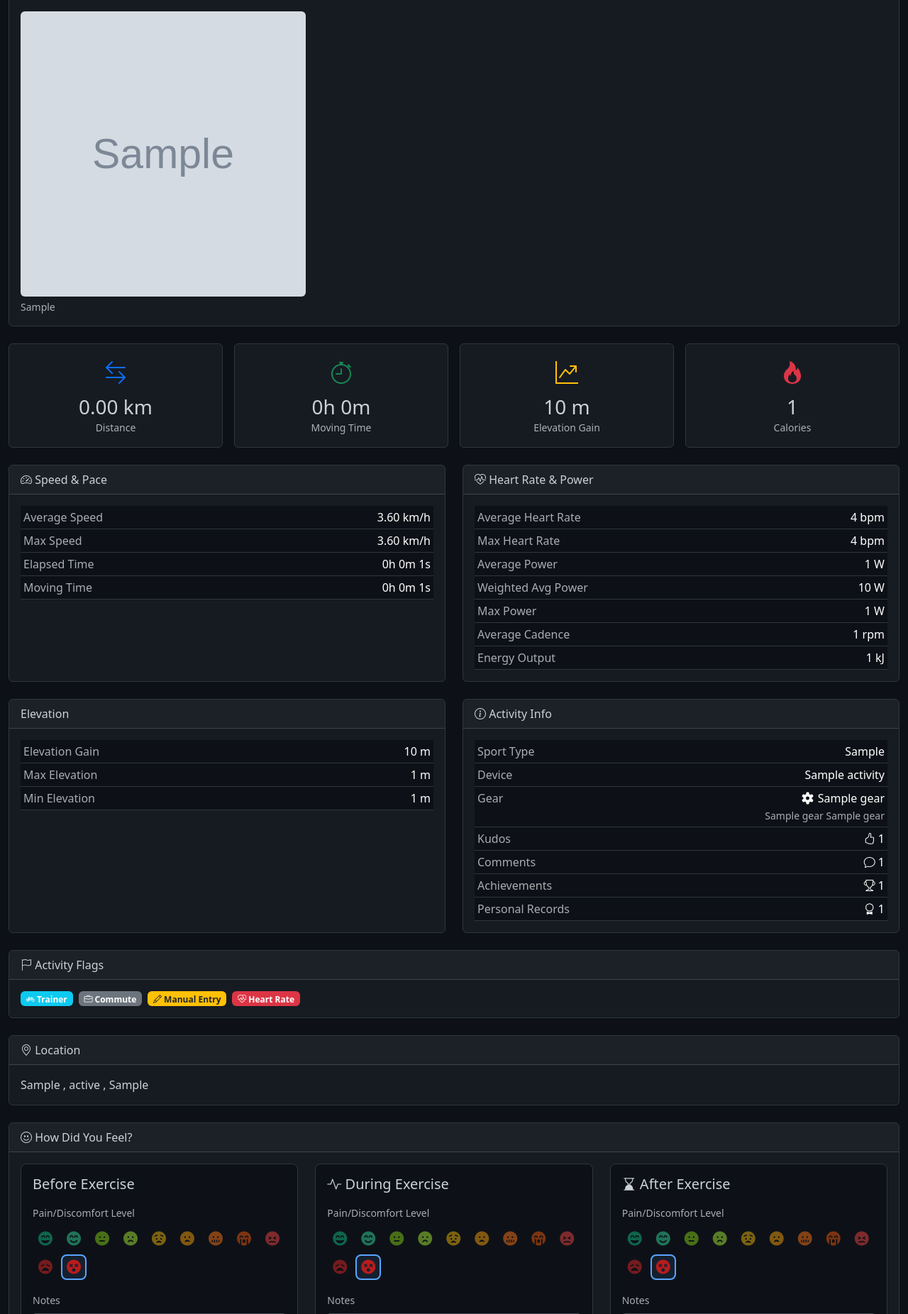
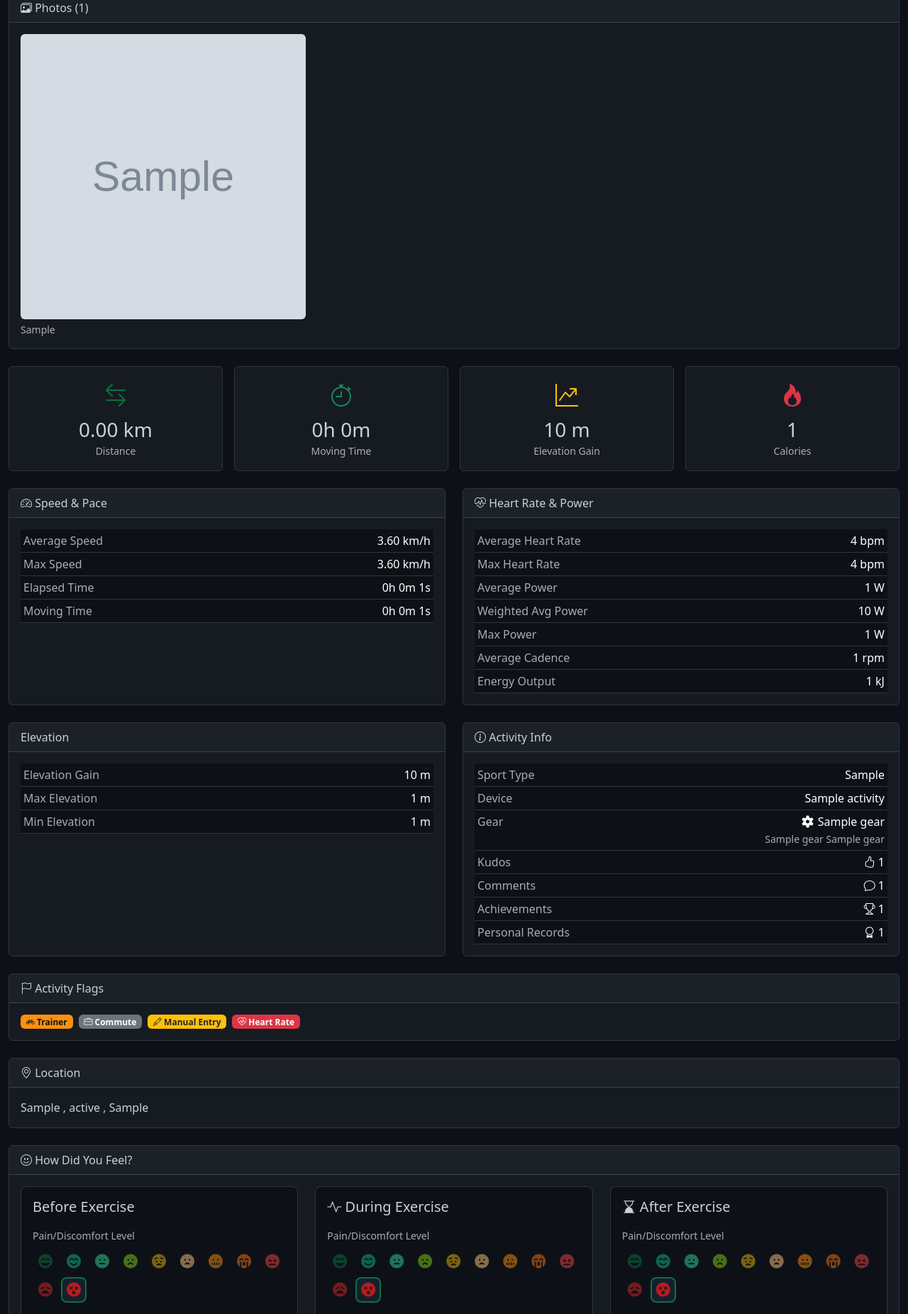
Before and after one commit to benniblau/activity-manager, a Flask app: page /activity/1 in a window 1280 px wide. Shown: the part 840-2692 px from the top of the page at 71% size. Run offline with Flask 3, Linux system fonts and the light colour scheme; data comes from the database, SQL or seed files in the repository; tables that the repository leaves empty hold one stand-in row (values such as "Sample post"); grey boxes marked "Sample" are stand-in pictures.

Commit message:
New brand and color

```diff
--- a/app/static/css/style.css
+++ b/app/static/css/style.css
@@ -2,15 +2,33 @@
     --bs-body-bg: #0d1117;
     --bs-body-color: #c9d1d9;
 
-    /* Pain scale colors (0-10, green to red gradient) */
-    --pain-color-0: #10b981;
-    --pain-color-1: #34d399;
-    --pain-color-2: #84cc16;
-    --pain-color-3: #a3e635;
+    /* Logo Color Palette */
+    --logo-green-primary: #0d7140;
+    --logo-green-dark: #085333;
+    --logo-green-darker: #085332;
+    --logo-green-light: #10a159;
+    --logo-green-lighter: #14b866;
+    --logo-orange-primary: #fb910e;
+    --logo-orange-light: #fdc782;
+    --logo-orange-dark: #fb900e;
+    --logo-orange-darker: #e07c00;
+    --logo-orange-medium: #fca543;
+    --logo-neutral: #b2b3a5;
+
+    /* Brand Accent Colors (derived from logo) */
+    --accent-primary: var(--logo-green-primary);
+    --accent-secondary: var(--logo-orange-primary);
+    --accent-light: var(--logo-orange-light);
+
+    /* Pain scale colors (0-10, green to orange to red gradient - aligned with logo) */
+    --pain-color-0: #0d7140;
+    --pain-color-1: #10b981;
+    --pain-color-2: #34d399;
+    --pain-color-3: #84cc16;
     --pain-color-4: #eab308;
-    --pain-color-5: #f59e0b;
-    --pain-color-6: #f97316;
-    --pain-color-7: #ea580c;
+    --pain-color-5: #fdc782;
+    --pain-color-6: #fb910e;
+    --pain-color-7: #f97316;
     --pain-color-8: #ef4444;
     --pain-color-9: #dc2626;
     --pain-color-10: #b91c1c;
@@ -121,9 +139,83 @@ body {
     color: var(--bs-body-color);
 }
 
+/* Bootstrap Color Overrides */
+.btn-primary {
+    --bs-btn-bg: var(--accent-secondary);
+    --bs-btn-border-color: var(--accent-secondary);
+    --bs-btn-hover-bg: var(--logo-orange-dark);
+    --bs-btn-hover-border-color: var(--logo-orange-dark);
+    --bs-btn-active-bg: var(--logo-orange-dark);
+    --bs-btn-active-border-color: var(--logo-orange-dark);
+}
+
+.text-primary {
+    color: var(--accent-primary) !important;
+}
+
+.text-info {
+    color: var(--accent-secondary) !important;
+}
+
+.bg-info {
+    background-color: var(--accent-secondary) !important;
+}
+
+.badge.bg-info {
+    background-color: var(--accent-secondary) !important;
+    color: #0d1117 !important;
+}
+
+/* Link colors */
+a {
+    color: var(--accent-primary);
+}
+
+a:hover {
+    color: var(--accent-secondary);
+}
+
+/* Focus states */
+.form-control:focus,
+.form-select:focus {
+    border-color: var(--accent-primary);
+    box-shadow: 0 0 0 0.25rem rgba(13, 113, 64, 0.25);
+}
+
+/* Checkbox and radio button colors */
+.form-check-input:checked {
+    background-color: var(--accent-primary);
+    border-color: var(--accent-primary);
+}
+
+.form-check-input:focus {
+    border-color: var(--accent-primary);
+    box-shadow: 0 0 0 0.25rem rgba(13, 113, 64, 0.25);
+}
+
+/* Bootstrap Alert overrides */
+.alert-info {
+    --bs-alert-color: #0d1117;
+    --bs-alert-bg: rgba(251, 145, 14, 0.1);
+    --bs-alert-border-color: var(--accent-secondary);
+}
+
 .navbar {
     background-color: #161b22 !important;
     border-bottom: 1px solid #30363d;
+}
+
+.navbar-nav .nav-link {
+    color: var(--bs-body-color);
+}
+
+.navbar-nav .nav-link:hover,
+.navbar-nav .nav-link:focus {
+    color: var(--accent-secondary);
+}
+
+.navbar-nav .nav-link.active {
+    color: var(--accent-primary);
 }
 
 .table {
@@ -276,7 +368,7 @@ body {
 
 .pain-scale-option.selected {
     opacity: 1;
-    border-color: #58a6ff;
+    border-color: var(--accent-primary);
     background-color: rgba(88, 166, 255, 0.1);
 }
 
@@ -852,7 +944,7 @@ body {
 }
 
 .pain-scale-option.selected {
-    border-color: #58a6ff;
+    border-color: var(--accent-primary);
     background-color: rgba(88, 166, 255, 0.1);
 }
 
--- a/app/templates/activity_detail.html
+++ b/app/templates/activity_detail.html
@@ -441,17 +441,17 @@
                         <div class="mb-3">
                             <label class="form-label small text-muted">Pain/Discomfort Level</label>
                             <div class="pain-scale-selector" data-input="feeling_before_pain">
-                                <div class="pain-scale-option {% if activity.feeling_before_pain == 0 %}selected{% endif %}" data-value="0" title="Level 0"><i class="fa-solid fa-face-grin-beam" style="color: #10b981;"></i></div>
-                                <div class="pain-scale-option {% if activity.feeling_before_pain == 1 %}selected{% endif %}" data-value="1" title="Level 1"><i class="fa-solid fa-face-smile-beam" style="color: #34d399;"></i></div>
-                                <div class="pain-scale-option {% if activity.feeling_before_pain == 2 %}selected{% endif %}" data-value="2" title="Level 2"><i class="fa-solid fa-face-meh" style="color: #84cc16;"></i></div>
-                                <div class="pain-scale-option {% if activity.feeling_before_pain == 3 %}selected{% endif %}" data-value="3" title="Level 3"><i class="fa-solid fa-face-frown-slight" style="color: #a3e635;"></i></div>
-                                <div class="pain-scale-option {% if activity.feeling_before_pain == 4 %}selected{% endif %}" data-value="4" title="Level 4"><i class="fa-solid fa-face-worried" style="color: #eab308;"></i></div>
-                                <div class="pain-scale-option {% if activity.feeling_before_pain == 5 %}selected{% endif %}" data-value="5" title="Level 5"><i class="fa-solid fa-face-frown-open" style="color: #f59e0b;"></i></div>
-                                <div class="pain-scale-option {% if activity.feeling_before_pain == 6 %}selected{% endif %}" data-value="6" title="Level 6"><i class="fa-solid fa-face-grimace" style="color: #f97316;"></i></div>
-                                <div class="pain-scale-option {% if activity.feeling_before_pain == 7 %}selected{% endif %}" data-value="7" title="Level 7"><i class="fa-solid fa-face-sad-cry" style="color: #ea580c;"></i></div>
-                                <div class="pain-scale-option {% if activity.feeling_before_pain == 8 %}selected{% endif %}" data-value="8" title="Level 8"><i class="fa-solid fa-face-confounded" style="color: #ef4444;"></i></div>
-                                <div class="pain-scale-option {% if activity.feeling_before_pain == 9 %}selected{% endif %}" data-value="9" title="Level 9"><i class="fa-solid fa-face-weary" style="color: #dc2626;"></i></div>
-                                <div class="pain-scale-option {% if activity.feeling_before_pain == 10 %}selected{% endif %}" data-value="10" title="Level 10"><i class="fa-solid fa-face-dizzy" style="color: #b91c1c;"></i></div>
+                                <div class="pain-scale-option {% if activity.feeling_before_pain == 0 %}selected{% endif %}" data-value="0" title="Level 0"><i class="fa-solid fa-face-grin-beam pain-icon--level-0"></i></div>
+                                <div class="pain-scale-option {% if activity.feeling_before_pain == 1 %}selected{% endif %}" data-value="1" title="Level 1"><i class="fa-solid fa-face-smile-beam pain-icon--level-1"></i></div>
+                                <div class="pain-scale-option {% if activity.feeling_before_pain == 2 %}selected{% endif %}" data-value="2" title="Level 2"><i class="fa-solid fa-face-meh pain-icon--level-2"></i></div>
+                                <div class="pain-scale-option {% if activity.feeling_before_pain == 3 %}selected{% endif %}" data-value="3" title="Level 3"><i class="fa-solid fa-face-frown-slight pain-icon--level-3"></i></div>
+                                <div class="pain-scale-option {% if activity.feeling_before_pain == 4 %}selected{% endif %}" data-value="4" title="Level 4"><i class="fa-solid fa-face-worried pain-icon--level-4"></i></div>
+                                <div class="pain-scale-option {% if activity.feeling_before_pain == 5 %}selected{% endif %}" data-value="5" title="Level 5"><i class="fa-solid fa-face-frown-open pain-icon--level-5"></i></div>
+                                <div class="pain-scale-option {% if activity.feeling_before_pain == 6 %}selected{% endif %}" data-value="6" title="Level 6"><i class="fa-solid fa-face-grimace pain-icon--level-6"></i></div>
+                                <div class="pain-scale-option {% if activity.feeling_before_pain == 7 %}selected{% endif %}" data-value="7" title="Level 7"><i class="fa-solid fa-face-sad-cry pain-icon--level-7"></i></div>
+                                <div class="pain-scale-option {% if activity.feeling_before_pain == 8 %}selected{% endif %}" data-value="8" title="Level 8"><i class="fa-solid fa-face-confounded pain-icon--level-8"></i></div>
+                                <div class="pain-scale-option {% if activity.feeling_before_pain == 9 %}selected{% endif %}" data-value="9" title="Level 9"><i class="fa-solid fa-face-weary pain-icon--level-9"></i></div>
+                                <div class="pain-scale-option {% if activity.feeling_before_pain == 10 %}selected{% endif %}" data-value="10" title="Level 10"><i class="fa-solid fa-face-dizzy pain-icon--level-10"></i></div>
                             </div>
                             <input type="hidden" name="feeling_before_pain" id="feeling_before_pain"
                                    value="{{ activity.feeling_before_pain if activity.feeling_before_pain is not none else '' }}">
@@ -471,17 +471,17 @@
                         <div class="mb-3">
                             <label class="form-label small text-muted">Pain/Discomfort Level</label>
                             <div class="pain-scale-selector" data-input="feeling_during_pain">
-                                <div class="pain-scale-option {% if activity.feeling_during_pain == 0 %}selected{% endif %}" data-value="0" title="Level 0"><i class="fa-solid fa-face-grin-beam" style="color: #10b981;"></i></div>
-                                <div class="pain-scale-option {% if activity.feeling_during_pain == 1 %}selected{% endif %}" data-value="1" title="Level 1"><i class="fa-solid fa-face-smile-beam" style="color: #34d399;"></i></div>
-                                <div class="pain-scale-option {% if activity.feeling_during_pain == 2 %}selected{% endif %}" data-value="2" title="Level 2"><i class="fa-solid fa-face-meh" style="color: #84cc16;"></i></div>
-                                <div class="pain-scale-option {% if activity.feeling_during_pain == 3 %}selected{% endif %}" data-value="3" title="Level 3"><i class="fa-solid fa-face-frown-slight" style="color: #a3e635;"></i></div>
-                                <div class="pain-scale-option {% if activity.feeling_during_pain == 4 %}selected{% endif %}" data-value="4" title="Level 4"><i class="fa-solid fa-face-worried" style="color: #eab308;"></i></div>
-                                <div class="pain-scale-option {% if activity.feeling_during_pain == 5 %}selected{% endif %}" data-value="5" title="Level 5"><i class="fa-solid fa-face-frown-open" style="color: #f59e0b;"></i></div>
-                                <div class="pain-scale-option {% if activity.feeling_during_pain == 6 %}selected{% endif %}" data-value="6" title="Level 6"><i class="fa-solid fa-face-grimace" style="color: #f97316;"></i></div>
-                                <div class="pain-scale-option {% if activity.feeling_during_pain == 7 %}selected{% endif %}" data-value="7" title="Level 7"><i class="fa-solid fa-face-sad-cry" style="color: #ea580c;"></i></div>
-                                <div class="pain-scale-option {% if activity.feeling_during_pain == 8 %}selected{% endif %}" data-value="8" title="Level 8"><i class="fa-solid fa-face-confounded" style="color: #ef4444;"></i></div>
-                                <div class="pain-scale-option {% if activity.feeling_during_pain == 9 %}selected{% endif %}" data-value="9" title="Level 9"><i class="fa-solid fa-face-weary" style="color: #dc2626;"></i></div>
-                                <div class="pain-scale-option {% if activity.feeling_during_pain == 10 %}selected{% endif %}" data-value="10" title="Level 10"><i class="fa-solid fa-face-dizzy" style="color: #b91c1c;"></i></div>
+                                <div class="pain-scale-option {% if activity.feeling_during_pain == 0 %}selected{% endif %}" data-value="0" title="Level 0"><i class="fa-solid fa-face-grin-beam pain-icon--level-0"></i></div>
+                                <div class="pain-scale-option {% if activity.feeling_during_pain == 1 %}selected{% endif %}" data-value="1" title="Level 1"><i class="fa-solid fa-face-smile-beam pain-icon--level-1"></i></div>
+                                <div class="pain-scale-option {% if activity.feeling_during_pain == 2 %}selected{% endif %}" data-value="2" title="Level 2"><i class="fa-solid fa-face-meh pain-icon--level-2"></i></div>
+                                <div class="pain-scale-option {% if activity.feeling_during_pain == 3 %}selected{% endif %}" data-value="3" title="Level 3"><i class="fa-solid fa-face-frown-slight pain-icon--level-3"></i></div>
+                                <div class="pain-scale-option {% if activity.feeling_during_pain == 4 %}selected{% endif %}" data-value="4" title="Level 4"><i class="fa-solid fa-face-worried pain-icon--level-4"></i></div>
+                                <div class="pain-scale-option {% if activity.feeling_during_pain == 5 %}selected{% endif %}" data-value="5" title="Level 5"><i class="fa-solid fa-face-frown-open pain-icon--level-5"></i></div>
+                                <div class="pain-scale-option {% if activity.feeling_during_pain == 6 %}selected{% endif %}" data-value="6" title="Level 6"><i class="fa-solid fa-face-grimace pain-icon--level-6"></i></div>
+                                <div class="pain-scale-option {% if activity.feeling_during_pain == 7 %}selected{% endif %}" data-value="7" title="Level 7"><i class="fa-solid fa-face-sad-cry pain-icon--level-7"></i></div>
+                                <div class="pain-scale-option {% if activity.feeling_during_pain == 8 %}selected{% endif %}" data-value="8" title="Level 8"><i class="fa-solid fa-face-confounded pain-icon--level-8"></i></div>
+                                <div class="pain-scale-option {% if activity.feeling_during_pain == 9 %}selected{% endif %}" data-value="9" title="Level 9"><i class="fa-solid fa-face-weary pain-icon--level-9"></i></div>
+                                <div class="pain-scale-option {% if activity.feeling_during_pain == 10 %}selected{% endif %}" data-value="10" title="Level 10"><i class="fa-solid fa-face-dizzy pain-icon--level-10"></i></div>
                             </div>
                             <input type="hidden" name="feeling_during_pain" id="feeling_during_pain"
                                    value="{{ activity.feeling_during_pain if activity.feeling_during_pain is not none else '' }}">
@@ -501,17 +501,17 @@
                         <div class="mb-3">
                             <label class="form-label small text-muted">Pain/Discomfort Level</label>
                             <div class="pain-scale-selector" data-input="feeling_after_pain">
-                                <div class="pain-scale-option {% if activity.feeling_after_pain == 0 %}selected{% endif %}" data-value="0" title="Level 0"><i class="fa-solid fa-face-grin-beam" style="color: #10b981;"></i></div>
-                                <div class="pain-scale-option {% if activity.feeling_after_pain == 1 %}selected{% endif %}" data-value="1" title="Level 1"><i class="fa-solid fa-face-smile-beam" style="color: #34d399;"></i></div>
-                                <div class="pain-scale-option {% if activity.feeling_after_pain == 2 %}selected{% endif %}" data-value="2" title="Level 2"><i class="fa-solid fa-face-meh" style="color: #84cc16;"></i></div>
-                                <div class="pain-scale-option {% if activity.feeling_after_pain == 3 %}selected{% endif %}" data-value="3" title="Level 3"><i class="fa-solid fa-face-frown-slight" style="color: #a3e635;"></i></div>
-                                <div class="pain-scale-option {% if activity.feeling_after_pain == 4 %}selected{% endif %}" data-value="4" title="Level 4"><i class="fa-solid fa-face-worried" style="color: #eab308;"></i></div>
-                                <div class="pain-scale-option {% if activity.feeling_after_pain == 5 %}selected{% endif %}" data-value="5" title="Level 5"><i class="fa-solid fa-face-frown-open" style="color: #f59e0b;"></i></div>
-                                <div class="pain-scale-option {% if activity.feeling_after_pain == 6 %}selected{% endif %}" data-value="6" title="Level 6"><i class="fa-solid fa-face-grimace" style="color: #f97316;"></i></div>
-                                <div class="pain-scale-option {% if activity.feeling_after_pain == 7 %}selected{% endif %}" data-value="7" title="Level 7"><i class="fa-solid fa-face-sad-cry" style="color: #ea580c;"></i></div>
-                                <div class="pain-scale-option {% if activity.feeling_after_pain == 8 %}selected{% endif %}" data-value="8" title="Level 8"><i class="fa-solid fa-face-confounded" style="color: #ef4444;"></i></div>
-                                <div class="pain-scale-option {% if activity.feeling_after_pain == 9 %}selected{% endif %}" data-value="9" title="Level 9"><i class="fa-solid fa-face-weary" style="color: #dc2626;"></i></div>
-                                <div class="pain-scale-option {% if activity.feeling_after_pain == 10 %}selected{% endif %}" data-value="10" title="Level 10"><i class="fa-solid fa-face-dizzy" style="color: #b91c1c;"></i></div>
+                                <div class="pain-scale-option {% if activity.feeling_after_pain == 0 %}selected{% endif %}" data-value="0" title="Level 0"><i class="fa-solid fa-face-grin-beam pain-icon--level-0"></i></div>
+                                <div class="pain-scale-option {% if activity.feeling_after_pain == 1 %}selected{% endif %}" data-value="1" title="Level 1"><i class="fa-solid fa-face-smile-beam pain-icon--level-1"></i></div>
+                                <div class="pain-scale-option {% if activity.feeling_after_pain == 2 %}selected{% endif %}" data-value="2" title="Level 2"><i class="fa-solid fa-face-meh pain-icon--level-2"></i></div>
+                                <div class="pain-scale-option {% if activity.feeling_after_pain == 3 %}selected{% endif %}" data-value="3" title="Level 3"><i class="fa-solid fa-face-frown-slight pain-icon--level-3"></i></div>
+                                <div class="pain-scale-option {% if activity.feeling_after_pain == 4 %}selected{% endif %}" data-value="4" title="Level 4"><i class="fa-solid fa-face-worried pain-icon--level-4"></i></div>
+                                <div class="pain-scale-option {% if activity.feeling_after_pain == 5 %}selected{% endif %}" data-value="5" title="Level 5"><i class="fa-solid fa-face-frown-open pain-icon--level-5"></i></div>
+                                <div class="pain-scale-option {% if activity.feeling_after_pain == 6 %}selected{% endif %}" data-value="6" title="Level 6"><i class="fa-solid fa-face-grimace pain-icon--level-6"></i></div>
+                                <div class="pain-scale-option {% if activity.feeling_after_pain == 7 %}selected{% endif %}" data-value="7" title="Level 7"><i class="fa-solid fa-face-sad-cry pain-icon--level-7"></i></div>
+                                <div class="pain-scale-option {% if activity.feeling_after_pain == 8 %}selected{% endif %}" data-value="8" title="Level 8"><i class="fa-solid fa-face-confounded pain-icon--level-8"></i></div>
+                                <div class="pain-scale-option {% if activity.feeling_after_pain == 9 %}selected{% endif %}" data-value="9" title="Level 9"><i class="fa-solid fa-face-weary pain-icon--level-9"></i></div>
+                                <div class="pain-scale-option {% if activity.feeling_after_pain == 10 %}selected{% endif %}" data-value="10" title="Level 10"><i class="fa-solid fa-face-dizzy pain-icon--level-10"></i></div>
                             </div>
                             <input type="hidden" name="feeling_after_pain" id="feeling_after_pain"
                                    value="{{ activity.feeling_after_pain if activity.feeling_after_pain is not none else '' }}">
--- a/app/templates/admin/manage_types.html
+++ b/app/templates/admin/manage_types.html
@@ -78,7 +78,7 @@
         {% endfor %}
         {% else %}
         <div class="text-center py-5">
-            <i class="bi bi-tags" style="font-size: 4rem; color: #6c757d;"></i>
+            <i class="bi bi-tags" style="font-size: 4rem; color: var(--logo-neutral);"></i>
             <h3 class="mt-3 text-muted">No Extended Types Yet</h3>
             <p class="text-muted">Create custom activity types to extend Strava's standard types.</p>
             <button class="btn btn-primary" data-bs-toggle="modal" data-bs-target="#addTypeModal">
--- a/app/templates/base.html
+++ b/app/templates/base.html
@@ -17,6 +17,12 @@
     <link href="{{ url_for('static', filename='fontawesome/css/sharp-thin.css') }}" rel="stylesheet" />
     <link href="{{ url_for('static', filename='fontawesome/css/sharp-duotone-thin.css') }}" rel="stylesheet" />
 
+    <!-- fav icons -->
+    <link rel="apple-touch-icon" sizes="180x180" href="{{ url_for('static', filename='fav/apple-touch-icon.png') }}">
+    <link rel="icon" type="image/png" sizes="32x32" href="{{ url_for('static', filename='fav/favicon-32x32.png') }}">
+    <link rel="icon" type="image/png" sizes="16x16" href="{{ url_for('static', filename='fav/favicon-16x16.png') }}">
+    <link rel="manifest" href="{{ url_for('static', filename='fav/site.webmanifest') }}">
+
     {% block extra_css %}{% endblock %}
 </head>
 <body>
@@ -24,7 +30,7 @@
     <nav class="navbar navbar-expand-lg navbar-dark">
         <div class="container-fluid">
             <a class="navbar-brand" href="/">
-                <i class="fa-solid fa-person-running"></i> Activity Manager
+                <img src="{{ url_for('static', filename='svg/FLOG_horizontal.svg') }}" width="200px">
             </a>
             <button class="navbar-toggler" type="button" data-bs-toggle="collapse" data-bs-target="#navbarNav">
                 <span class="navbar-toggler-icon"></span>
```
Also changed, not shown: other parts of app/static/css/style.css (+43 -43 lines), CLAUDE.md (added, +183 -0 lines), app/templates/components/pain_scale_selector.html (+11 -11 lines), app/templates/day_detail.html (+14 -14 lines), app/static/fav/android-chrome-192x192.png (added), app/static/fav/android-chrome-512x512.png (added), app/static/fav/apple-touch-icon.png (added), app/static/fav/favicon-16x16.png (added), app/static/fav/favicon-32x32.png (added), app/static/fav/favicon.ico (added), app/static/fav/site.webmanifest (added), app/static/svg/FLOG.svg (added), app/static/svg/FLOG_horizontal.svg (added), app/static/svg/flog_logo.svg, 3 other files.
